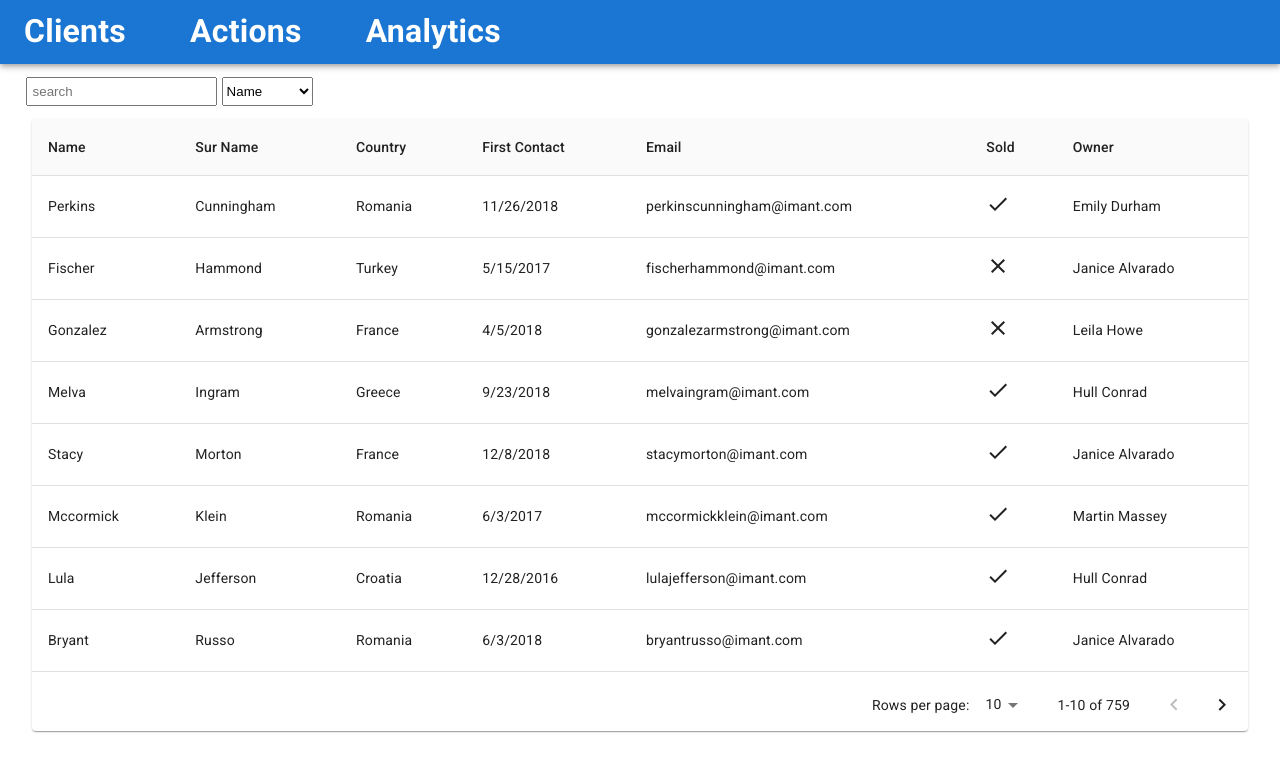
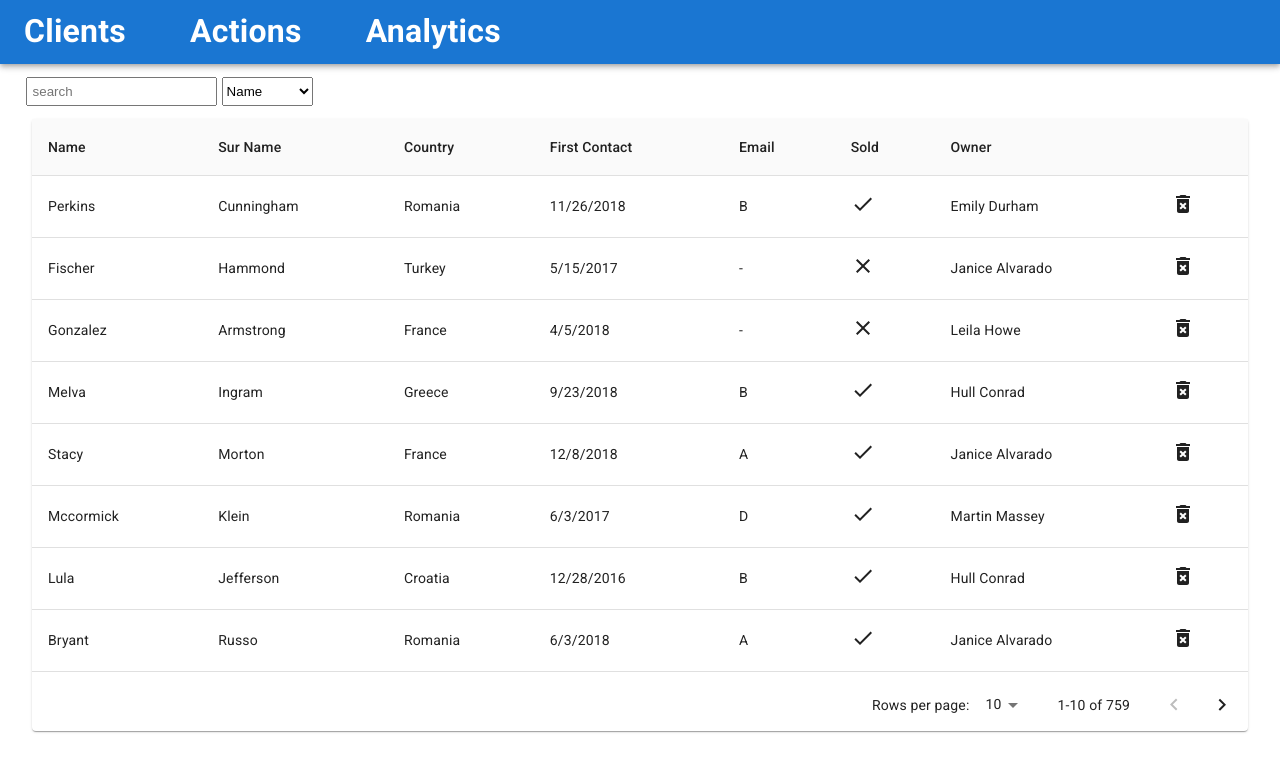
Before and after one commit to eitangueron/CRM, a React app: page /clients in a window 1280 px wide. Shown: the top 772 px of the page. Built offline with nearby package versions, Linux system fonts and the light colour scheme.

Commit message:
update and delete fronend part - no mobx

```diff
--- a/src/components/clients/clientsTable.jsx
+++ b/src/components/clients/clientsTable.jsx
@@ -12,6 +12,7 @@ import TableRow from '@material-ui/core/TableRow';
 import DoneIcon from '@material-ui/icons/Done';
 import CloseIcon from '@material-ui/icons/Close';
 import UpdateClient from './updateClient';
+import DeleteForeverIcon from '@material-ui/icons/DeleteForever';
 
 function GetFormattedDate(date) {
     var todayTime = new Date(date)
@@ -29,6 +30,7 @@ const columns = [
     { id: 'email', label: 'Email', minWidth: '10%' },
     { id: 'sold', label: 'Sold', minWidth: '10%' },
     { id: 'owner', label: 'Owner', minWidth: '10%' },
+    { id: 'delete', label: '', minWidth: '10%' },
   ];
 
 
@@ -38,8 +40,11 @@ function createData(client) {
     let surname = ''
     for(let n of name){
         if(n !== name[0]){
+          if(n!==name[1]){
+            surname+=' '
+          }
             surname+=n
-        }
+          }
     }
 
     return {
@@ -47,10 +52,12 @@ function createData(client) {
     surName:surname,
     country:client.country,
     firstContact:GetFormattedDate(client.firstContact),
-    email:client.email,
+    email:client.emailType ? client.emailType : '-',
     sold: client.sold ? <DoneIcon/> : <CloseIcon />,
     owner:client.owner,
-    id:client._id
+    id:client._id,
+    key:client._id,
+    delete: <DeleteForeverIcon className="delete-button" onClick={()=>alert(client._id)}/>
     };
 }
 
@@ -81,8 +88,8 @@ export default function StickyHeadTable() {
   };
 
   const getUserData = (user) => {
-    setClient(user)
-    setUpdateClientTab(true)
+      setClient(user)
+      setUpdateClientTab(true)
     // alert("This user is: " + user.name + ' ' + user.surName + user.id)
   }
 
@@ -94,7 +101,7 @@ export default function StickyHeadTable() {
       <Paper className={classes.root} id="table">
         <TableContainer className={classes.container}>
           <Table stickyHeader aria-label="sticky table">
-            <TableHead>
+            <TableHead >
               <TableRow>
                 {columns.map((column) => (
                   <TableCell
@@ -110,11 +117,11 @@ export default function StickyHeadTable() {
             <TableBody>
               {rows.slice(page * rowsPerPage, page * rowsPerPage + rowsPerPage).map((row) => {
                 return (
-                  <TableRow hover role="checkbox" tabIndex={-1} key={row.code} onClick={()=>getUserData(row)}>
+                  <TableRow hover role="checkbox" tabIndex={-1} key={row.code}>
                     {columns.map((column) => {
                       const value = row[column.id];
                       return (
-                        <TableCell key={column.id} align={column.align}>
+                        <TableCell key={column.id} align={column.align} onClick={column.id !=='delete' ? ()=>getUserData(row):null}>
                           {column.format && typeof value === 'number' ? column.format(value) : value}
                         </TableCell>
                       );
@@ -126,7 +133,7 @@ export default function StickyHeadTable() {
           </Table>
         </TableContainer>
         <TablePagination
-          rowsPerPageOptions={[10, 25, 50, 100]}
+          rowsPerPageOptions={[10, 25, 50, 100, 250]}
           component="div"
           count={rows.length}
           rowsPerPage={rowsPerPage}
@@ -135,7 +142,7 @@ export default function StickyHeadTable() {
           onChangeRowsPerPage={handleChangeRowsPerPage}
         />
       </Paper>
-      { updateClientTab ? <UpdateClient client={client} setUpdateClientTab={setUpdateClientTab}/> : null }
+      { updateClientTab ? <UpdateClient client={client} setUpdateClientTab={setUpdateClientTab} setUpdateClientTab={setUpdateClientTab}/> : null }
     </div>
   );
 }
--- a/src/components/clients/updateClient.jsx
+++ b/src/components/clients/updateClient.jsx
@@ -1,4 +1,4 @@
-import React from 'react';
+import React, {useState} from 'react';
 import { makeStyles } from '@material-ui/core/styles';
 import TextField from '@material-ui/core/TextField';
 import Button from '@material-ui/core/Button';
@@ -9,6 +9,14 @@ const useStyles = makeStyles((theme) => ({
     '& > *': {
     //   margin: theme.spacing(1),
     //   width: '25ch',
+        }
+    },
+    inputTab:{
+        width: '90%',
+        justifySelf: 'center'
+    },
+    updateBox:{
+        display:'grid',
     },
     box:{
         border:'solid black 2px'
@@ -19,26 +27,28 @@ const useStyles = makeStyles((theme) => ({
         marginBottom: '2%',
         marginTop: '1%',
     },
-    inputTab:{
-        width: '80%',
-        justifySelf: 'center'
-    },
-    updateBox:{
-        display:'grid',
-    }
-  },
 }));
 
+
+
 export default function UpdateClient(props) {
-  const classes = useStyles();
+    const classes = useStyles();
+    const [nameInputBar, setNameInputBar] = useState(props.client.name)
+    const [surNameInputBar, setSurNameInputBar] = useState(props.client.surName)
+    const [countryInputBar, setCountryInputBar] = useState(props.client.country)
+
+    const updateClientDB = (clientId) => {
+        alert(`updated ${clientId} with name ${nameInputBar} surname ${surNameInputBar} country ${countryInputBar}`) //maybe all ?
+        props.setUpdateClientTab(false)
+    }
 
   return (
       <div className="update-box">
         <CancelPresentationIcon onClick={() => props.setUpdateClientTab(false)}/>  <br/>
-        <TextField id="nameUpdateInput" label="Name" value={props.client.name} className={classes.inputTab}/> <br/>
-        <TextField id="surNameUpdateInput" label="Sur Name" value={props.client.surName} className={classes.inputTab}/> <br/>
-        <TextField id="countryUpdateInput" label="Country" value={props.client.country} className={classes.inputTab}/> <br/>
-        <Button variant="contained" color="primary" className={classes.button} >Update</Button>
+        <TextField id="nameUpdateInput" label="Name" value={nameInputBar} onChange={(e)=>setNameInputBar(e.target.value)}  className={classes.inputTab}/> <br/>
+        <TextField id="surNameUpdateInput" label="Sur Name" value={surNameInputBar} onChange={(e)=>setSurNameInputBar(e.target.value)} className={classes.inputTab}/> <br/>
+        <TextField id="countryUpdateInput" label="Country" value={countryInputBar} onChange={(e)=>setCountryInputBar(e.target.value)} className={classes.inputTab}/> <br/>
+        <Button variant="contained" color="primary" className={classes.button} onClick={()=>updateClientDB(props.client.id)}>Update</Button>
       </div>
   );
 }
--- a/src/components/styles/clientsPage.css
+++ b/src/components/styles/clientsPage.css
@@ -6,6 +6,10 @@
 #table{
     justify-self: center;
     margin-top: 1%;
+}
+
+#full-table{
+    display: grid;
 }
 
 #filter-bar{
@@ -28,17 +32,28 @@
     border: solid black 2px;
     align-self: center;
     justify-self: center;
-    width: 400px;
-    height:300px;
+    width: 33vw;
+    height:50vh;
     display: grid;
     position: absolute;
-    top: 30%;
-    left: 30%;
+    top: 25vh;
+    left: 33vw ;
+    /* calc(100vh - 400px); */
     background: bisque;
     opacity: 0.9;
     color: black
 }
 
+.update-box svg{
+    cursor: pointer;
+    background-color: white;
+}
+
 .update-box input{
+    width: 90%;
+    justify-self: center;
+}
 
+.delete-button{
+    cursor: pointer;
 }
```
